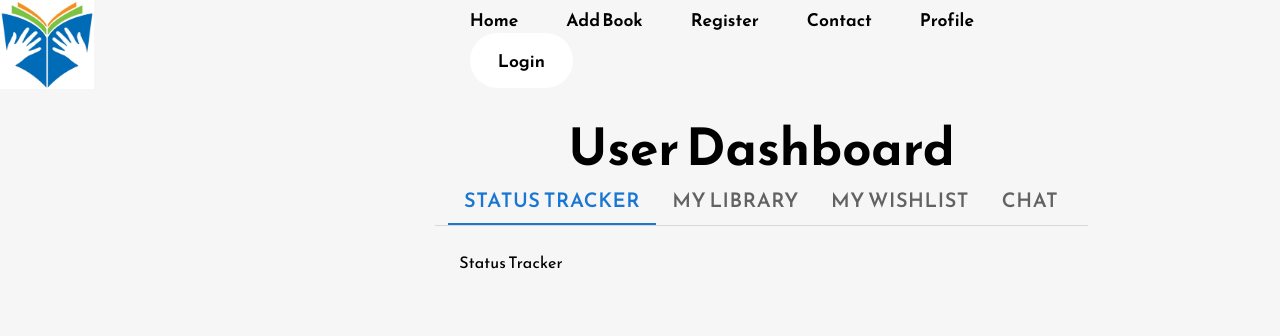
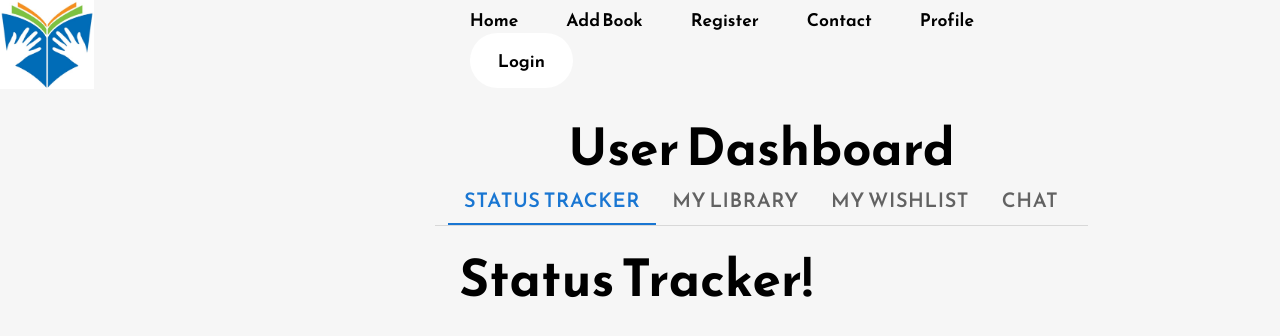
Before and after one commit to dalpiad/Books2Borrow, a React (Vite) app: page /SimpleUserDashboard in a window 1280 px wide. Shown: the top 336 px of the page. Built offline with nearby package versions, Linux system fonts and the light colour scheme.

Commit message:
initial commit, starting on StatusTracker component for user dashboard.

```diff
--- a/src/components/SimpleUserDashboard.jsx
+++ b/src/components/SimpleUserDashboard.jsx
@@ -6,6 +6,7 @@ import Typography from '@mui/material/Typography';
 import Box from '@mui/material/Box';
 import Navigation from './Navigation';
 import MyLibrary from './MyLibrary';
+import StatusTracker from './StatusTracker';
 
 
 function CustomTabPanel(props) {
@@ -74,7 +75,7 @@ const SimpleUserDashboard = () => {
                 </Tabs>
             </Box>
             <CustomTabPanel value={value} index={0}>
-                Status Tracker
+                <StatusTracker />
             </CustomTabPanel>
             <CustomTabPanel value={value} index={1}>
                 <MyLibrary />
--- /dev/null
+++ b/src/components/StatusTracker.jsx
@@ -0,0 +1,13 @@
+import React from "react";
+
+
+const StatusTracker = () => {
+
+    return (
+        <div>
+            <h1>Status Tracker! </h1>
+        </div>
+    )
+}
+
+export default StatusTracker;
```
